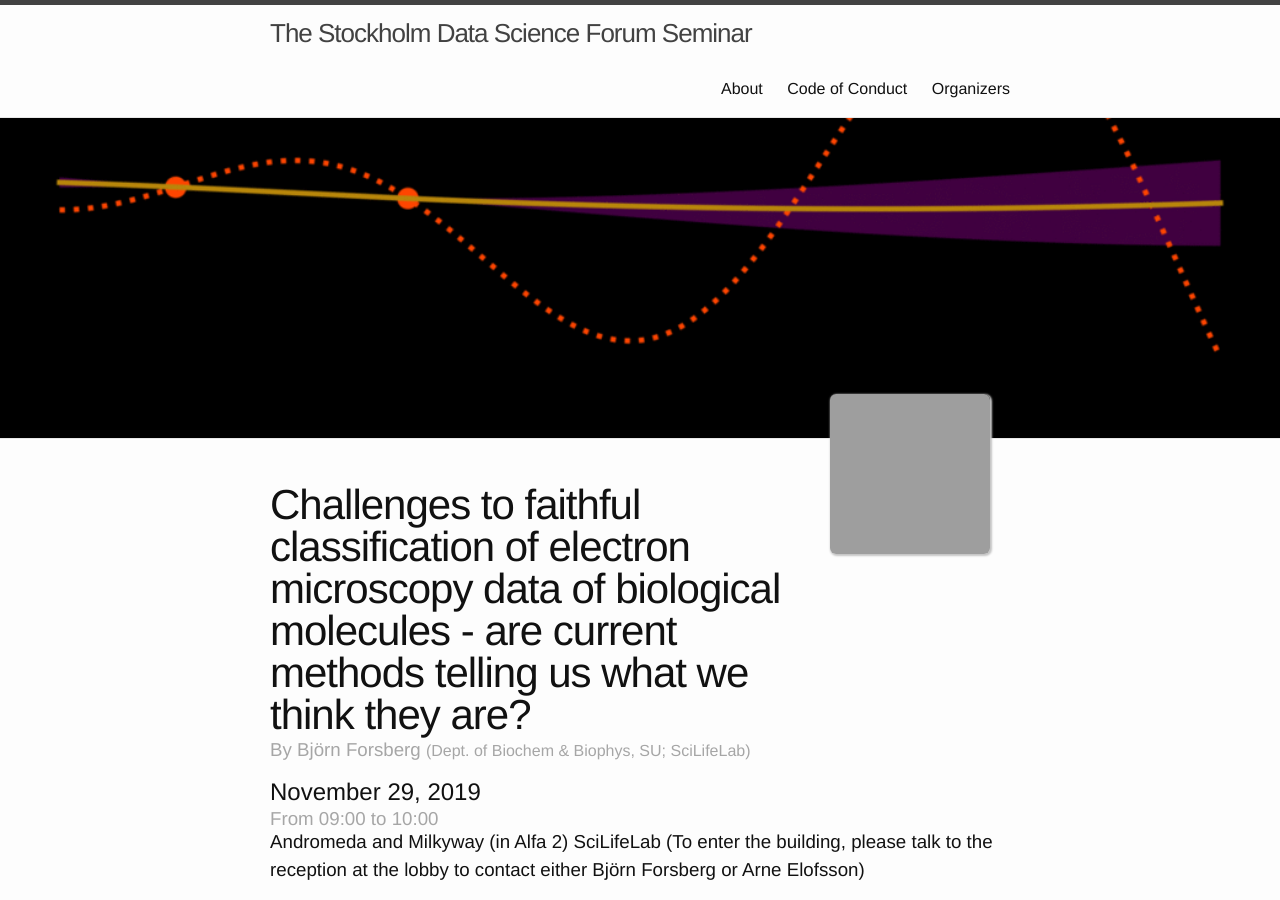
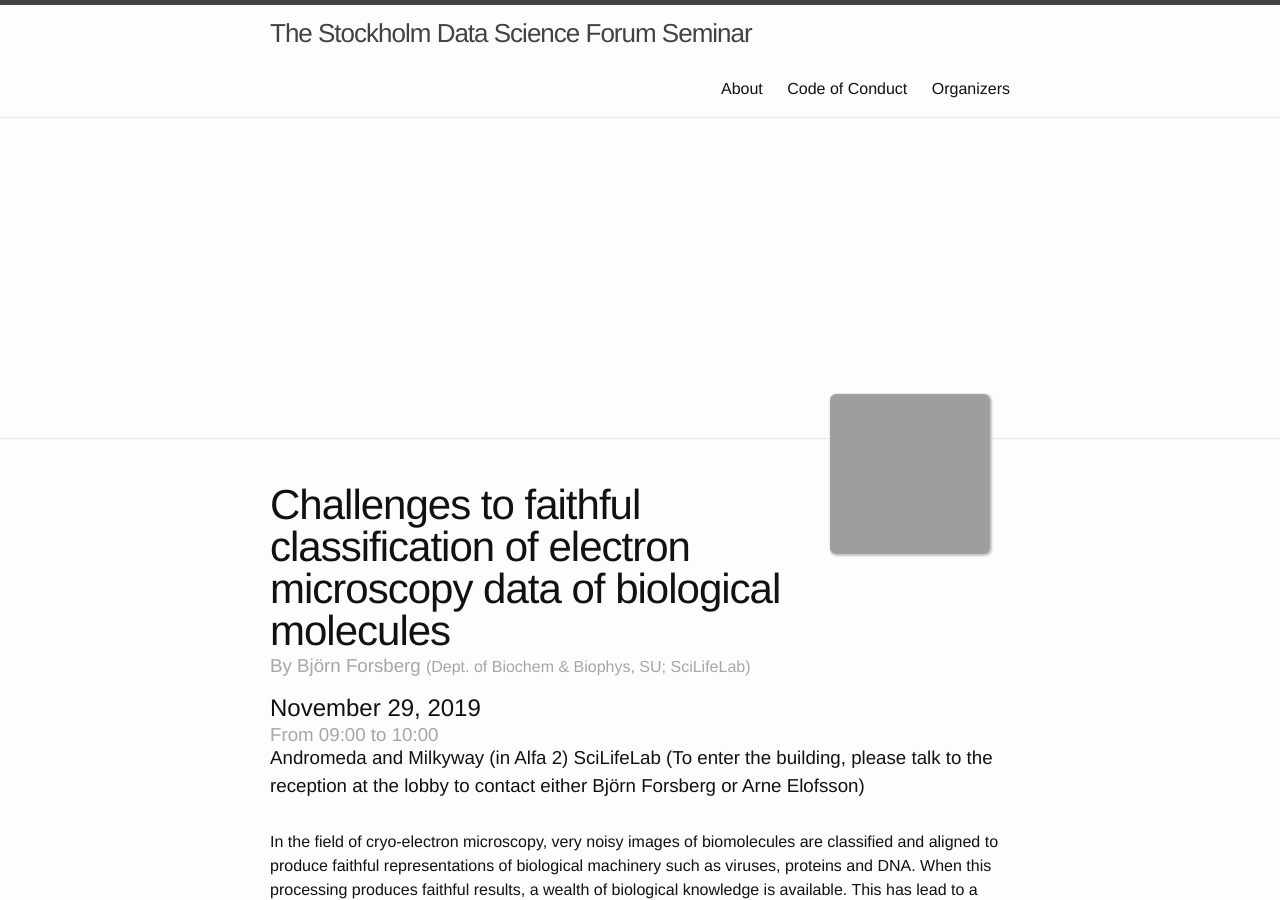
Before and after one commit to sudsfs/sudsfs.github.io, a Jekyll site: the page built from _posts/2019-11-29-Bjoern_Forsberg.md, in a window 1280 px wide and 900 px high. Built offline with Jekyll 4.4.1, drawn with Linux system fonts in a browser that asks for light colours; grey boxes are pictures that could not be loaded.

Commit message:
some mods

```diff
--- a/_posts/2019-11-29-Bjoern_Forsberg.md
+++ b/_posts/2019-11-29-Bjoern_Forsberg.md
@@ -3,8 +3,7 @@
 
 #event information
 shorttitle:  "Challenges to faithful classification of electron microscopy data of biological molecules"
-title:  "Challenges to faithful classification of electron microscopy data of biological molecules - are current methods telling us what we think they are?"
-cover: "/assets/images/gp.gif"
+title:  "Challenges to faithful classification of electron microscopy data of biological molecules"
 date:   2019-11-29
 start_time: "09:00"
 end_time: "10:00"
```
Also changed, not shown: _posts/2020-02-28-Emil-Pedersen.md (+2 -4 lines).
